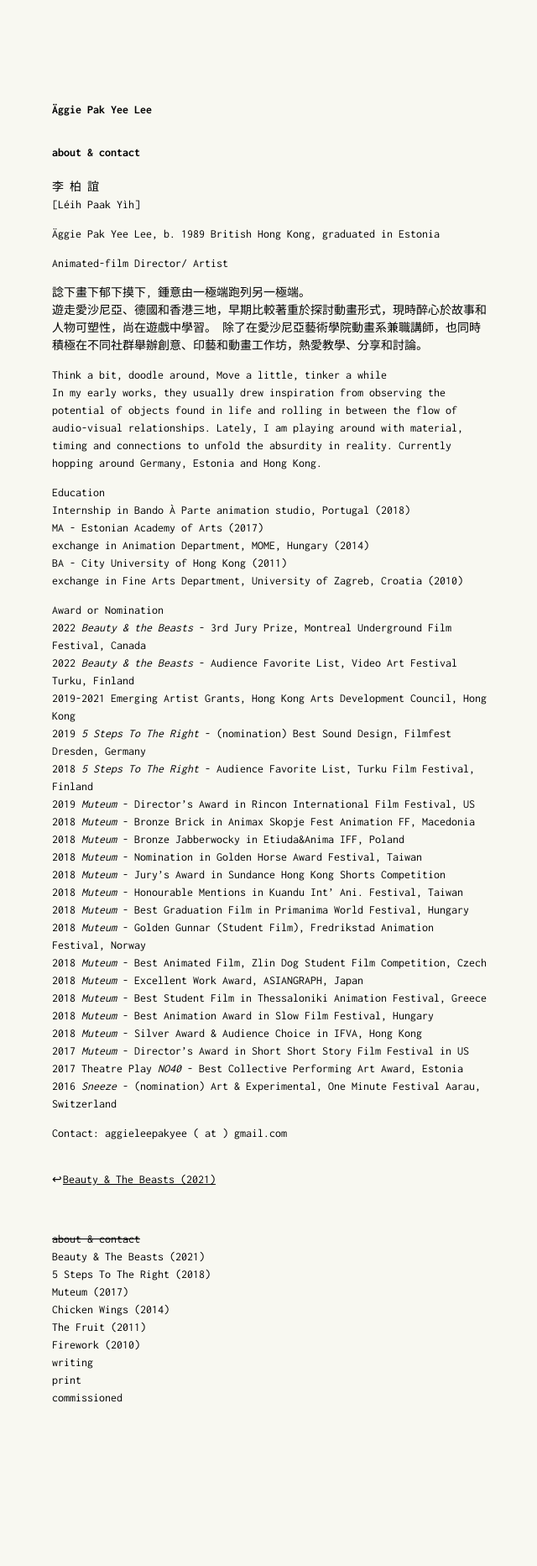
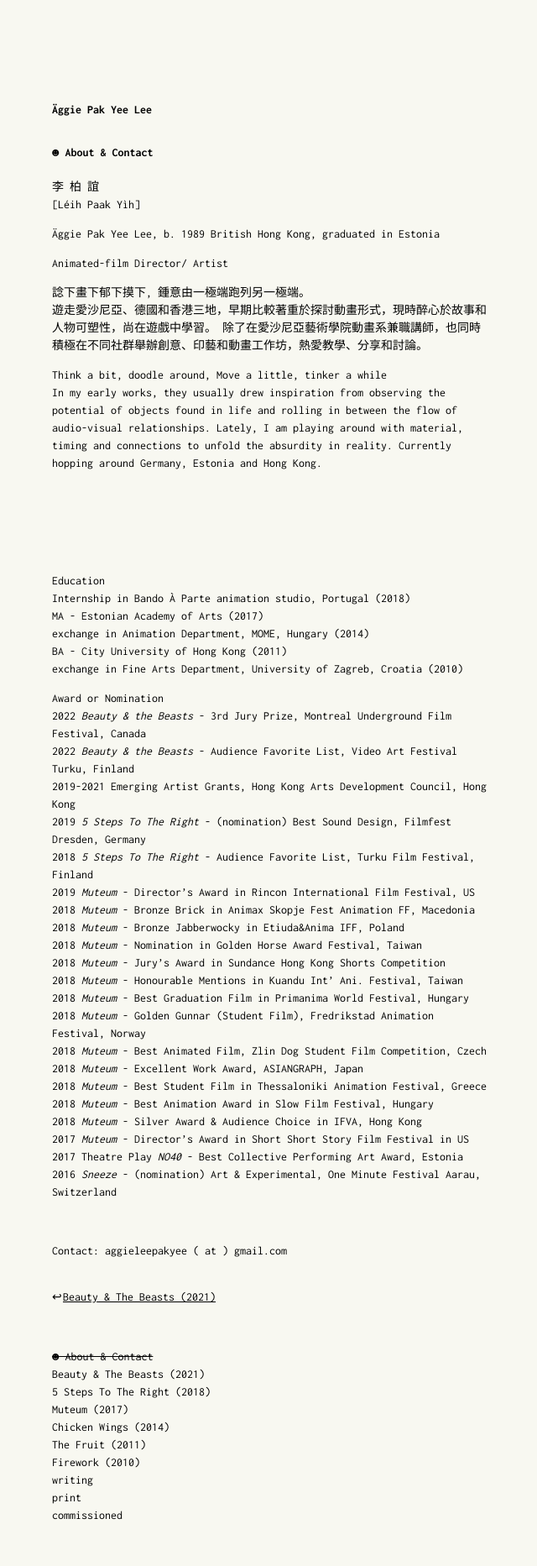
Before and after one commit to itchyeggie/itchyeggie.github.io, a Jekyll site: the page built from _posts/2022-07-23-about.md, in a window 1280 px wide. Shown: the whole page at 84% size, without its empty margins (58-698 px from the left). Built offline with Jekyll 4.4.1, drawn with Linux system fonts in a browser that asks for light colours; before the commit the page ends 1725 px from its top, so only the background shows below that.

Commit message:
Update _posts/2022-07-23-about.md (via Pages CMS)

```diff
--- a/_posts/2022-07-23-about.md
+++ b/_posts/2022-07-23-about.md
@@ -1,10 +1,8 @@
 ---
 layout: post
-title: about & contact
+title: ☻ About & Contact
 home: true
 ---
-
-
 李 柏 誼
 [Léih Paak Yìh]
 
@@ -20,8 +18,11 @@ In my early works, they usually drew inspiration from observing the potential of
 
 
 
+&nbsp;
 
+&nbsp;
 
+&nbsp;
 
 Education
 Internship in Bando À Parte animation studio, Portugal (2018)
@@ -55,7 +56,6 @@ Award or Nomination
 
 
 
-
-
+&nbsp;
 
 Contact: aggieleepakyee ( at ) gmail.com
```
